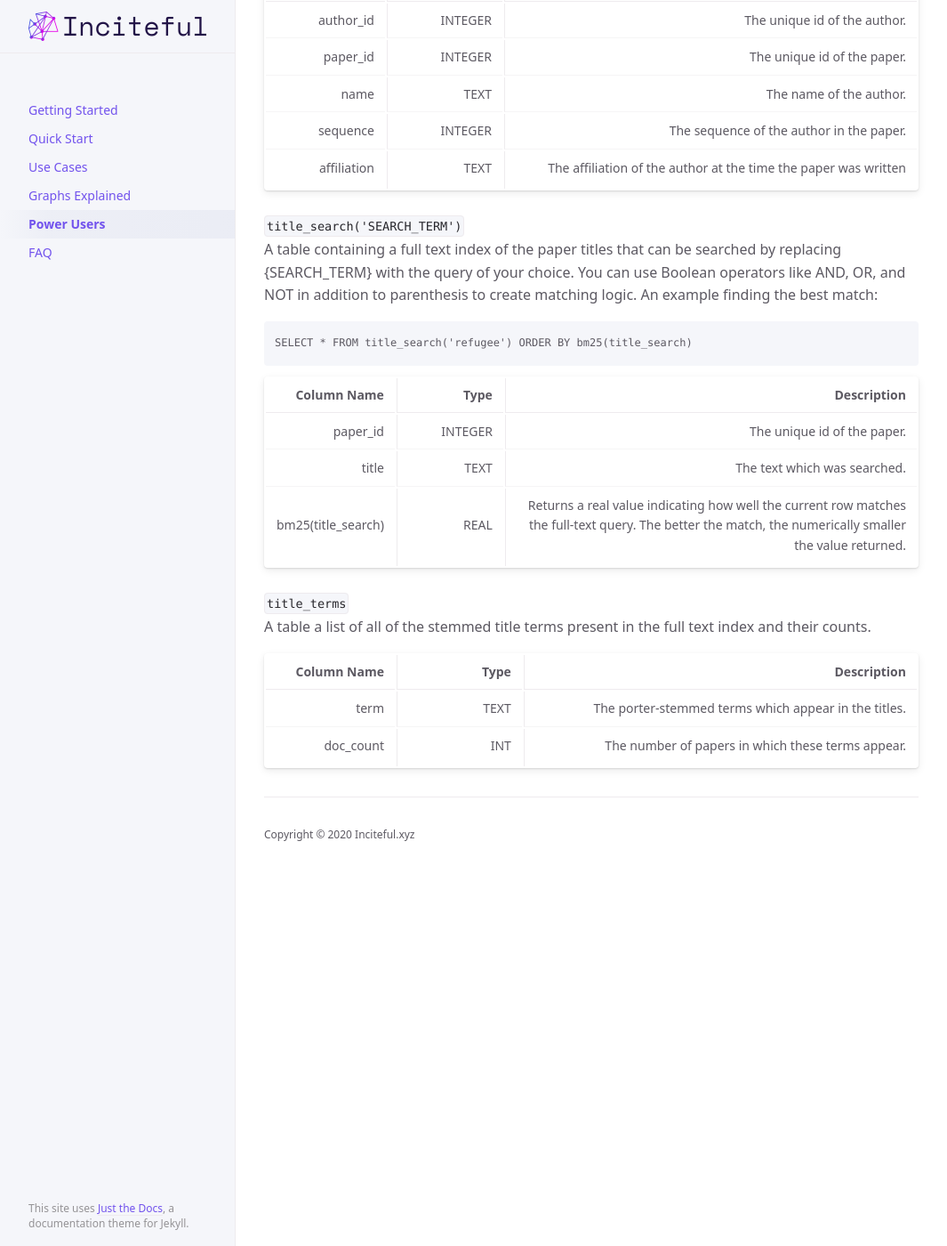
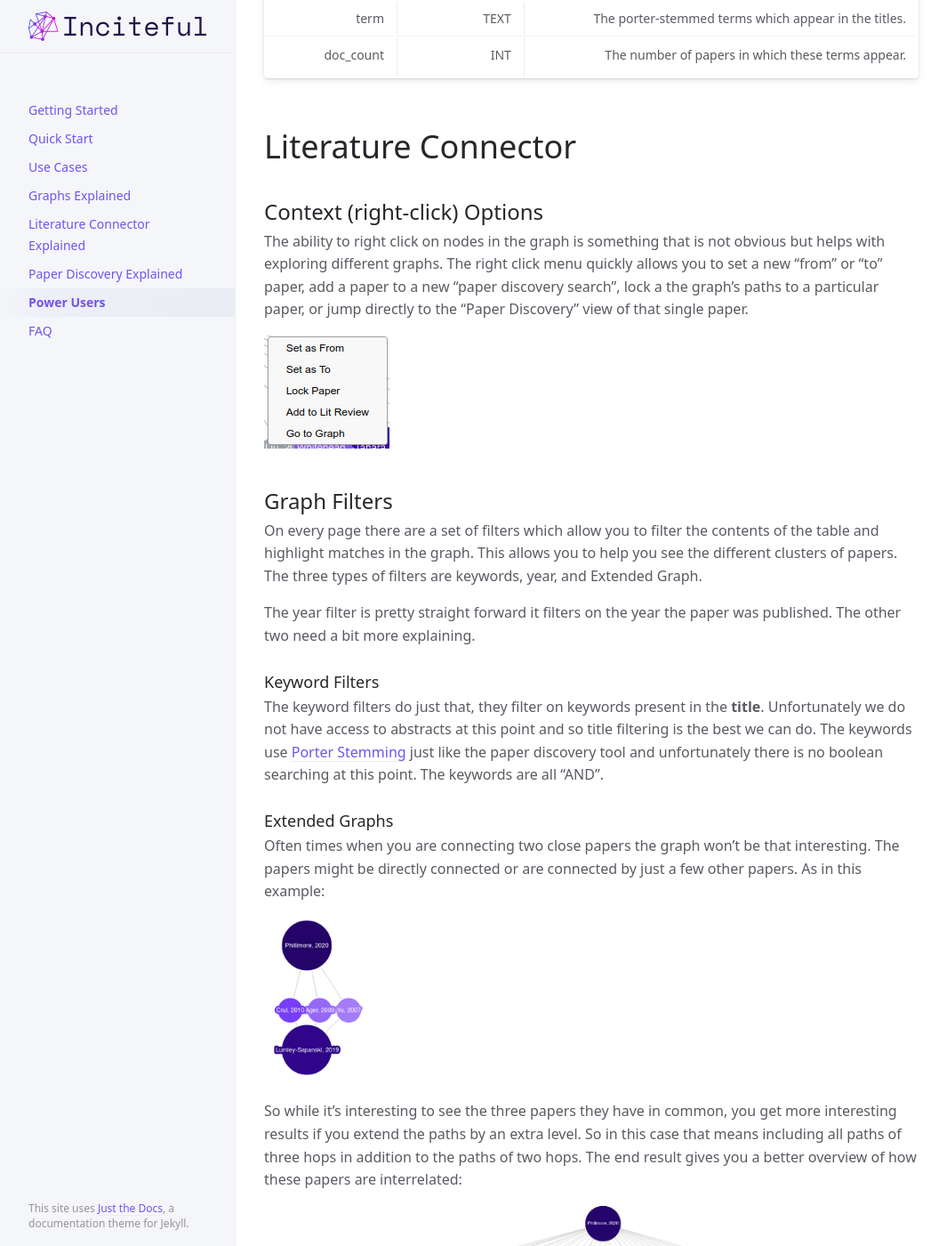
Before and after one commit to inciteful-xyz/inciteful-docs, a Jekyll site: the page built from power-users.md, in a window 1280 px wide and 1400 px high, scrolled down 5197 px. Shown: the whole window at 89% size, without its empty margins (107-1172 px from the left). Built offline with Jekyll 4.4.1, drawn with Linux system fonts in a browser that asks for light colours; some of the changed text lies outside the part shown.

Commit message:
lit connector updates

````diff
--- a/power-users.md
+++ b/power-users.md
@@ -6,36 +6,43 @@ nav_order: 60
 If you really want to get to know all the functionality of Inciteful, you've found the right place.
 
 - [Beta Features](#beta-features)
-- [Graph Filters](#graph-filters)
-  - [Keyword Filters](#keyword-filters)
-    - [Boolean Queries](#boolean-queries)
-    - [Porter Stemming](#porter-stemming)
-  - [Distance Filters](#distance-filters)
+- [Paper Discovery](#paper-discovery)
+  - [Graph Filters](#graph-filters)
+    - [Keyword Filters](#keyword-filters)
+      - [Boolean Queries](#boolean-queries)
+      - [Porter Stemming](#porter-stemming)
+    - [Distance Filters](#distance-filters)
+  - [SQL Query Panel](#sql-query-panel)
+    - [Database Schema](#database-schema)
+      - [`papers`](#papers)
+      - [`authors`](#authors)
+    - [`title_search('SEARCH_TERM')`](#title_searchsearch_term)
+      - [`title_terms`](#title_terms)
+- [Literature Connector](#literature-connector)
+  - [Context (right-click) Options](#context-right-click-options)
+  - [Graph Filters](#graph-filters-1)
+    - [Keyword Filters](#keyword-filters-1)
+    - [Extended Graphs](#extended-graphs)
 - [BibTeX](#bibtex)
-  - [Importing into Inciteful](#importing-into-inciteful)
+    - [Importing into Inciteful](#importing-into-inciteful)
     - [Mendeley: Exporting Citations to a BibTex file](#mendeley-exporting-citations-to-a-bibtex-file)
     - [Zotero: Exporting Citations to a BibTex file](#zotero-exporting-citations-to-a-bibtex-file)
   - [Exporting from Inciteful](#exporting-from-inciteful)
-- [SQL Query Panel](#sql-query-panel)
-  - [Database Schema](#database-schema)
-    - [`papers`](#papers)
-    - [`authors`](#authors)
-    - [`title_search('SEARCH_TERM')`](#title_searchsearch_term)
-    - [`title_terms`](#title_terms)
 
 # Beta Features
 Community feedback is invaluable.  That's why you can opt into features we are testing from our <a href="https://inciteful.xyz/beta">Beta Features</a> page.  Go boldly forth if you are the adventurous type.
-# Graph Filters
+# Paper Discovery
+## Graph Filters
 On every graph dashboard there are a set of filters which allow you to filter the contents of the tables below.  This allows you to really dig into the graph and find the type of papers you are looking for.  The three types of filters are keywords, distance, and year.
 
 The year filter is pretty straight forward it filters on the year the paper was published. The other two need a bit more explaining.
 
-## Keyword Filters
+### Keyword Filters
 The keyword filters do just that, they filter on keywords present in the **title**.  Unfortunately we do not have access to abstracts at this point and so title filtering is the best we can do.
 
 We tried to make the search flexible.
 
-### Boolean Queries
+#### Boolean Queries
 The keyword filter does do Boolean queries.  So you can use the `AND`, `OR`, and `NOT` in your queries.  The following are all valid queries:
 
 ```
@@ -46,7 +53,7 @@ foo OR bar
 
 You can join them together to your heart's content.
 
-### Porter Stemming
+#### Porter Stemming
 Also, the keywords you put in are subject to the [Porter Stemming Algorithm](http://people.scs.carleton.ca/~armyunis/projects/KAPI/porter.pdf) so that it will do partial matches on words.  For example, the following words would all match each other with the same stem of `connect`:
 
 ```
@@ -57,7 +64,7 @@ connection
 connections
 ```
 
-## Distance Filters
+### Distance Filters
 In order to really understand the distance filters you first need to understand [how the paper discovery tools works](paper-disovery-explained#building-local-graphs).  But I will do a quick rundown here.
 
 For graphs that are centered on a single `seed paper`:
@@ -131,7 +115,7 @@ The table containing all of the papers in the graph
 |      conference_location |    TEXT |                                                                                                                                                                                                                The location of the conference where the paper was presented. |
 |          conference_year |    TEXT |                                                                                                                                                                                                                    The year of the conference where the paper was presented. |
 
-### `authors`
+#### `authors`
 A denormalized table containing the metadata about each author for each paper.
 
 | Column Name |    Type |                                                     Description |
@@ -155,10 +139,58 @@ SELECT * FROM title_search('refugee') ORDER BY bm25(title_search)
 |              title |    TEXT |                                                                                                                            The text which was searched. |
 | bm25(title_search) |    REAL | Returns a real value indicating how well the current row matches the full-text query. The better the match, the numerically smaller the value returned. |
 
-### `title_terms`
+#### `title_terms`
 A table a list of all of the stemmed title terms present in the full text index and their counts.
 
 | Column Name | Type |                                          Description |
 | ----------: | ---: | ---------------------------------------------------: |
 |        term | TEXT | The porter-stemmed terms which appear in the titles. |
 |   doc_count |  INT |    The number of papers in which these terms appear. |
+
+# Literature Connector
+
+## Context (right-click) Options
+The ability to right click on nodes in the graph is something that is not obvious but helps with exploring different graphs.  The right click menu quickly allows you to set a new "from" or "to" paper, add a paper to a new "paper discovery search", lock a the graph's paths to a particular paper, or jump directly to the "Paper Discovery" view of that single paper.
+
+![](assets/images/lc-right-click.png)
+## Graph Filters
+On every page there are a set of filters which allow you to filter the contents of the table and highlight matches in the graph.  This allows you to help you see the different clusters of papers.  The three types of filters are keywords, year, and Extended Graph.
+
+The year filter is pretty straight forward it filters on the year the paper was published. The other two need a bit more explaining.
+
+### Keyword Filters
+The keyword filters do just that, they filter on keywords present in the **title**.  Unfortunately we do not have access to abstracts at this point and so title filtering is the best we can do.  The keywords use [Porter Stemming](#porter-stemming) just like the paper discovery tool and unfortunately there is no boolean searching at this point. The keywords are all "AND".
+
+### Extended Graphs
+Often times when you are connecting two close papers the graph won't be that interesting.  The papers might be directly connected or are connected by just a few other papers.  As in this example:
+
+![](assets/images/close-papers.png)
+
+So while it's interesting to see the three papers they have in common, you get more interesting results if you extend the paths by an extra level.  So in this case that means including all paths of three hops in addition to the paths of two hops.  The end result gives you a better overview of how these papers are interrelated:
+
+![](assets/images/extra-layer.png)
+
+Additionally things like the keyword cloud are better populated to give more context:
+
+![](assets/images/extra-layer-kw.png)
+# BibTeX
+Inciteful supports both [BibTeX](faq#what-is-a-bibtex-file) importing as well as exporting. The import functionality is used to seed a graph and the export functionality is used to save papers that are of interest to you.
+
+### Importing into Inciteful
+Instead of manually building up your network, you can use the import functionality to seed a network with papers in which you are already interested.  In order to do so, go to the home page and under the main search box there is an `Import BibTeX` link.  Click on that to use your BibTeX file as the basis for your search.
+
+**Note:** Inciteful will only recognize BibTeX entries with a [DOI](faq#what-is-a-doi) associated with them. So please be sure that your references have the appropriate DOIs.  If using Zotero, you can use the [Locate](https://www.zotero.org/support/locate) functionality to expedite this process.
+
+### Mendeley: Exporting Citations to a BibTex file
+1. Select the references you wish to export to BibTex in Mendeley
+2. Under the `File` menu item click `Export`
+3. Then choose file type `BibTex (*.bib)`, save your BibTex file with a `.bib` extension
+
+### Zotero: Exporting Citations to a BibTex file
+1. Under the `My Library` menu on the left, right click on the folder you wish to export.
+2. In the context menu click `Export Collection`
+3. Then choose the `BibTex` format and click `OK`
+4. Save your BibTex file with a `.bib` extension
+
+## Exporting from Inciteful
+At the bottom of every table which has a DOI in the data, there will be an export button (![](assets/images/bibtex-button.png)) which you can use to export the contents of the table in a BibTeX format.
````
Also changed, not shown: other parts of power-users.md (+3 -26 lines), index.md (+2 -2 lines), literature-connector-explained.md (added, +74 -0 lines), paper-disovery-explained.md (added, +141 -0 lines), assets/images/close-papers.png (added), assets/images/complex-results.png (added), assets/images/extra-layer-kw.png (added), assets/images/extra-layer.png (added), assets/images/lc-graph-only.png (added), assets/images/lc-locked.png (added), assets/images/lc-right-click.png (added), assets/images/lc-stats.png (added), assets/images/simple-paths.png (added).
